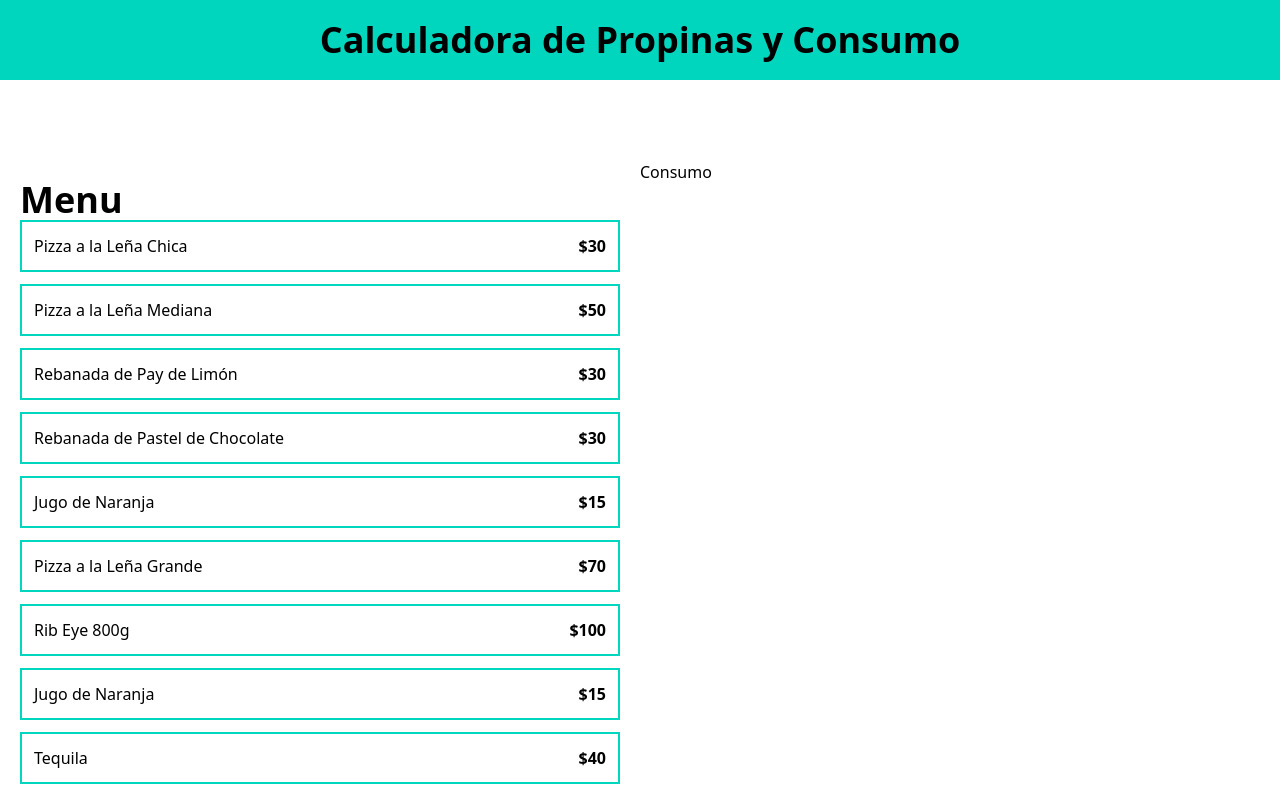
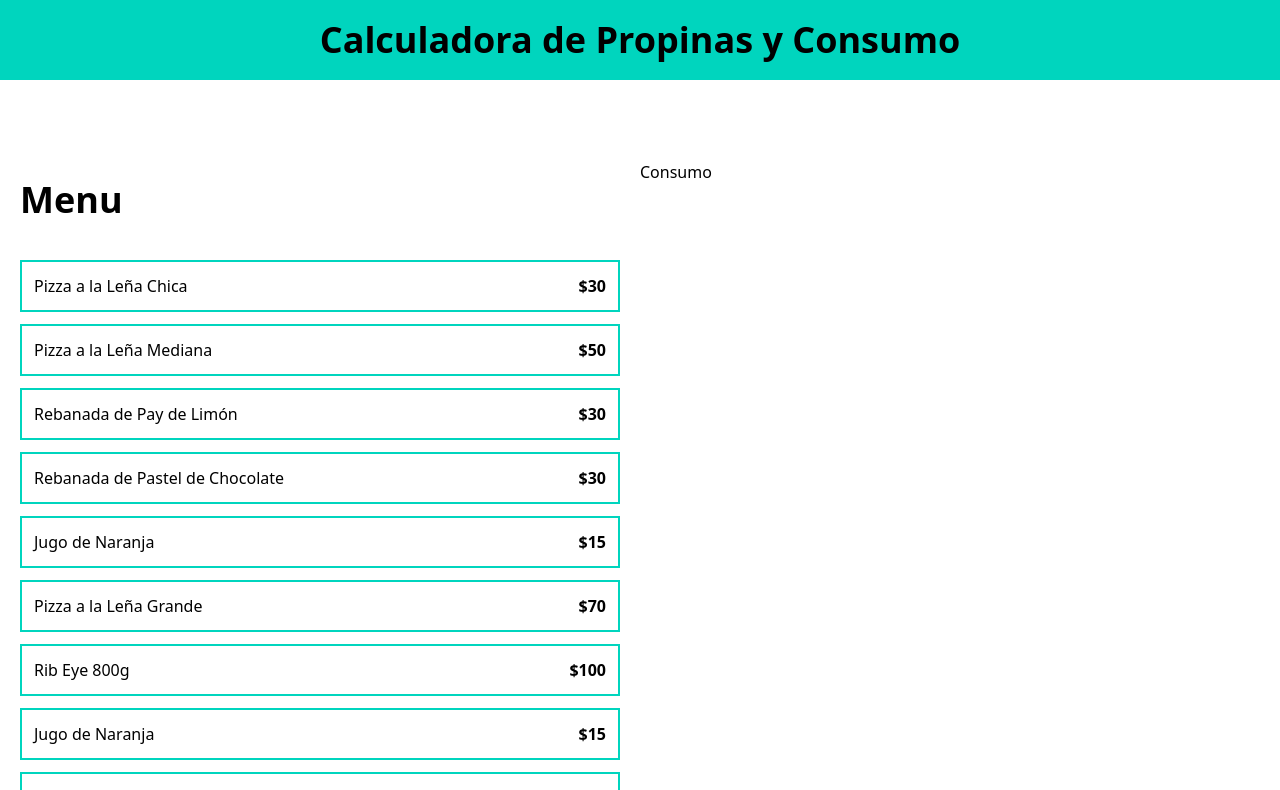
Before and after one commit to ReploidGI0/calc_propinas, a React (Vite) app: page / in a window 1280 px wide. Shown: the top 790 px of the page. Built offline with nearby package versions, Linux system fonts and the light colour scheme.

Commit message:
Se agregó addItem a la etiqueta MenuItem y se añadió un estilo a un contenedor

```diff
--- a/src/App.tsx
+++ b/src/App.tsx
@@ -1,7 +1,10 @@
 import MenuItem from "./components/MenuItem"
 import { menuItems } from "./data/db"
+import useOrder from "./hooks/useOrder"
 
 function App() {
+
+  const { addItem } = useOrder()
 
   return (
     <>
@@ -13,11 +16,12 @@ function App() {
         <div className="p-5">
           <h2 className="text-4xl font-black">Menu</h2>
 
-          <div className="space-y-3">
+          <div className="space-y-3 mt-10">
             {menuItems.map(item => (
               <MenuItem
                 key={item.id}
                 item={item}
+                addItem={addItem}
               />
             ))}
           </div>
```
